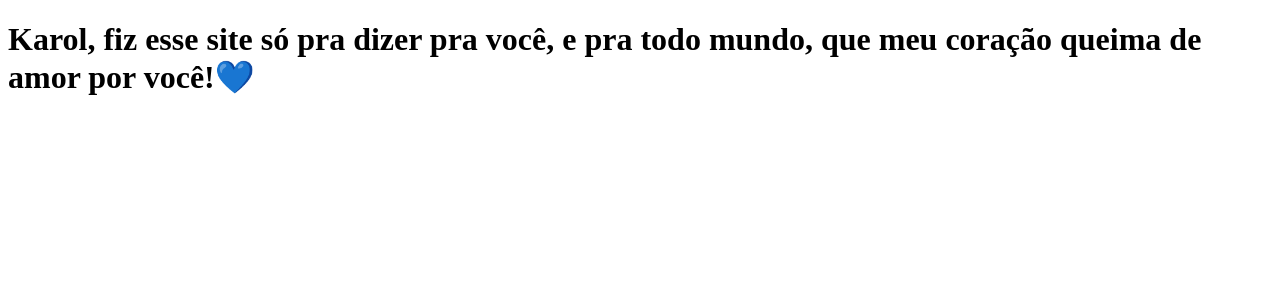
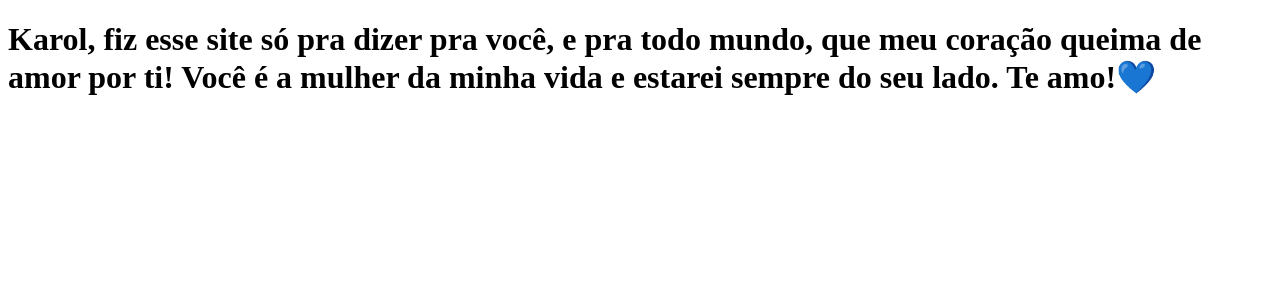
Before and after one commit to Funarix/CodeHub-, a Next.js app: page / in a window 1280 px wide. Shown: the top 300 px of the page. Built offline with nearby package versions, Linux system fonts and the light colour scheme.

Commit message:
nova atualização

```diff
--- a/pages/index.js
+++ b/pages/index.js
@@ -1,6 +1,6 @@
 function Home(){
 
-    return<h1>Karol, fiz esse site só pra dizer pra você, e pra todo mundo, que meu coração queima de amor por você!💙</h1>
+    return<h1>Karol, fiz esse site só pra dizer pra você, e pra todo mundo, que meu coração queima de amor por ti! Você é a mulher da minha vida e estarei sempre do seu lado. Te amo!💙</h1>
 
 
 
```
